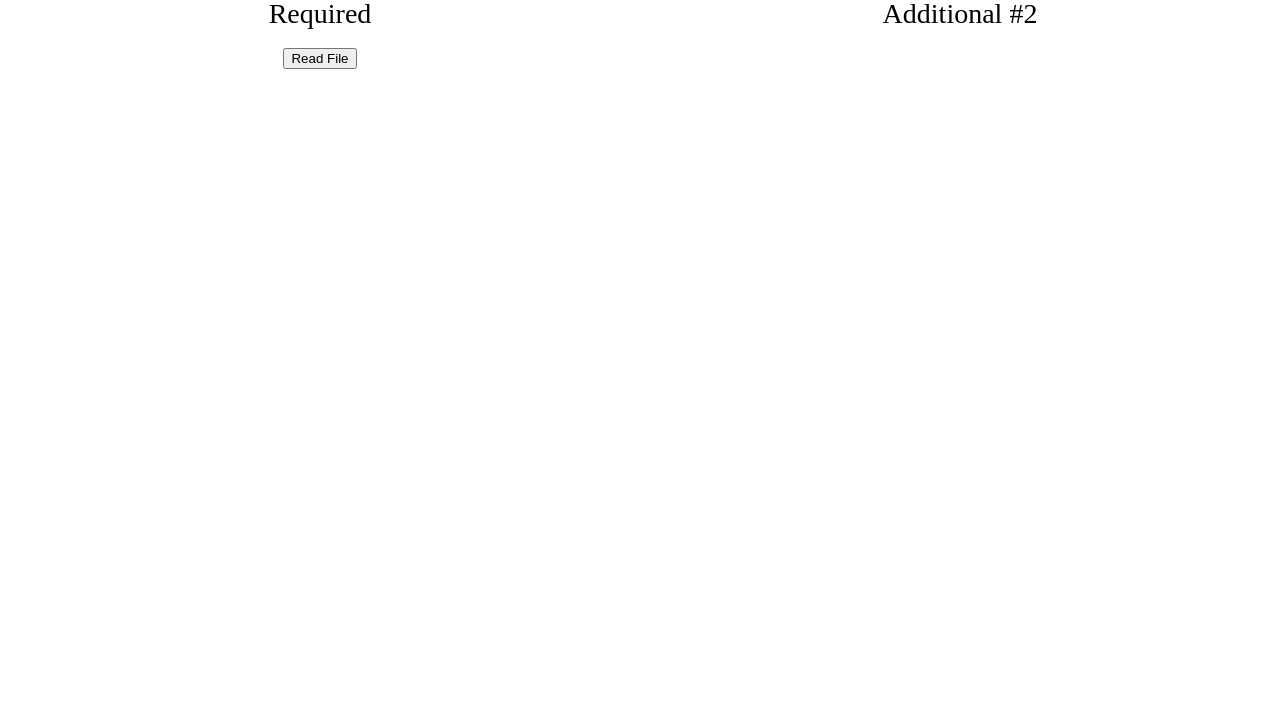
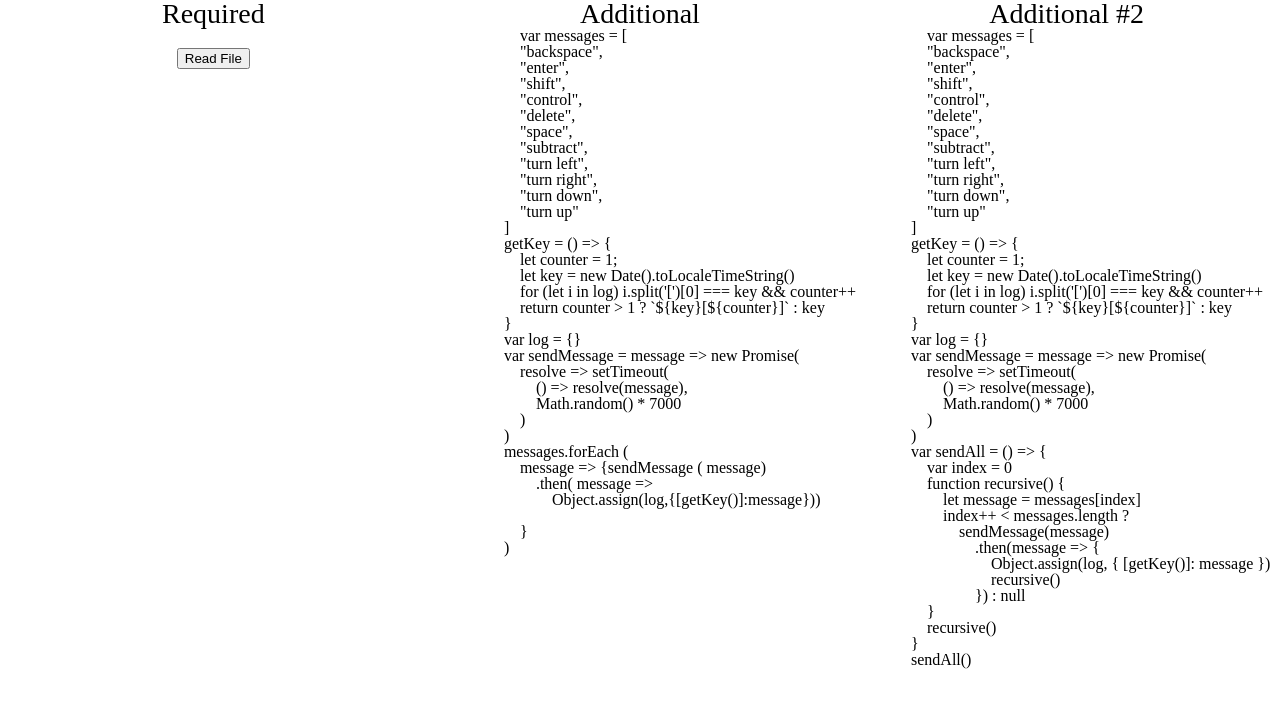
Before and after one commit to udot-a/HW11_UDOT, a plain HTML site: page index.html in a window 1280 px wide. Drawn offline with Linux system fonts and the light colour scheme.

Commit message:
last ver

```diff
--- a/hw11.js
+++ b/hw11.js
@@ -1,38 +1,4 @@
 // ************************* REQUIRED ******************************
-const obj = {
-   pictures: [
-        {
-            id: 1,
-            title: "Голлум",
-            src: "https://avatarko.ru/img/kartinka/1/Gollum_Middle-earth.jpg"
-        },
-        {
-            id: 2,
-            title: "Фродо",
-            src: "https://v1.popcornnews.ru/k2/news/970/upload/HBebQ3.jpg"
-        },
-        {
-            id: 3,
-            title: "Арагорн",
-            src: "https://upload.wikimedia.org/wikipedia/ru/thumb/8/87/Ringstrilogyposter.jpg/274px-Ringstrilogyposter.jpg"
-        },
-        {
-            id: 4,
-            title: "Гендольф",
-            src: "https://cs9.pikabu.ru/post_img/2018/02/25/9/1519570465127811508.jpg"
-        },
-        {
-            id: 5,
-            title: "Хоббит",
-            src: "https://u.kanobu.ru/editor/images/66/28ed1902-8d07-4ad2-a4c7-4309b0fd3068.jpg"
-        },
-        {
-            id: 6,
-            title: "Леголас",
-            src: "https://gordonua.com/img/article/1907/96_tn.jpg"
-        }
-    ]
-}
 function printImg(data) {
     elements = []
     Object.values(JSON.parse(data))[0].forEach((item, index) => {
@@ -52,71 +18,60 @@ readFile.onclick = (event) => {
 
     request.onload = function (event) {
         this.status === 200 ?
-            printImg(this.response) : result = null
+            printImg(this.response) : console.warn('Something wrong with loading file!')
     }
     request.send()
 }
 
 // ******************* ADDITIONAL #2 *******************************************
+// var messages = [
+//     "backspace",
+//     "enter",
+//     "shift",
+//     "control",
+//     "delete",
+//     "space",
+//     "subtract",
+//     "turn left",
+//     "turn right",
+//     "turn down",
+//     "turn up"
+// ]
+// getKey = () => {
+//     let counter = 1;
+//     let key = new Date().toLocaleTimeString()
+//     for (let i in log) i.split('[')[0] === key && counter++
+//     return counter > 1 ? `${key}[${counter}]` : key
+// }
+// var log = {}
+// var sendMessage = message => new Promise(
+//     resolve => setTimeout(
+//         () => resolve(message),
+//         Math.random() * 7000
+//     )
+// )
+// messages.forEach (
+//     message => {sendMessage ( message)
+//         .then( message =>
+//             Object.assign(log,{[getKey()]:message}))
 
-// function User(name, email, photoURL) {
+//     }
+// )
+// var sendAll = () => {
+//     var index = 0
+//     function recursive() {
+//         // debugger
+//         let message = messages[index]
+//         index++ < messages.length ?
+//             sendMessage(message)
+//                 .then(message => {
+//                     Object.assign(log, { [getKey()]: message })
+//                     recursive()
+//                 }) : null
 
-//     name ? this.name = name : this.name = 'Ivan McGregor'
-//     email ? this.email = email : this.email = 'sobaka@sobaka.dog'
-//     photoURL ? this.photoURL = photoURL : this.photoURL = User.getAvatar()
+
+//     }
+//     recursive()
 // }
 
-// User.prototype.messageBox = (function () {
-//     var output = additonalTwo.appendChild(document.createElement('div'))
-//     output.img = output.appendChild(document.createElement('img'))
-//     output.img.style.width="50px"
-//     output.userName = output.appendChild(document.createElement('p'))
-//     output.textMessage = output.appendChild(document.createElement('textarea'))
-//     output.textMessage.oninput = (event) => {
-//         output.img.src = User.admin.photoURL
-//         output.userName.innerText = User.admin.name;
-//     }
-//     return output
-// })()
-// User.avatars = [
-//     "https://whatsism.com/uploads/posts/2018-07/1530544023_n6fgwzftnvg.jpg",
-//     "https://klike.net/uploads/posts/2019-03/1551511862_28.jpg",
-//     "https://www.meme-arsenal.com/memes/7bdea6754f999b50e9577596f09197fb.jpg",
-//     "http://icons.iconarchive.com/icons/hopstarter/face-avatars/256/Male-Face-L3-icon.png",
-//     "https://findicons.com/files/icons/1072/face_avatars/300/i05.png",
-//     "http://www.iconarchive.com/download/i51043/hopstarter/halloween-avatars/Gomez.ico",
-//     "http://icons.iconarchive.com/icons/hopstarter/halloween-avatars/256/Zombie-2-icon.png",
-//     "https://vignette.wikia.nocookie.net/yogscast/images/8/8a/Avatar_Turps_2015.jpg"
-// ]
-// User.admin = {
-//     photoURL: "https://i.pinimg.com/originals/3d/47/4f/3d474f82ff71595e8081f9a120892ae8.gif",
-//     name: "admin"
-// }
-// User.getAvatar = function () {
-//     return this.avatars.shift()
-// }
-
-// User.prototype.write = function (message) {
-//     this.messageBox.textMessage.value = message;
-//     this.messageBox.img.src = this.photoURL;
-//     this.messageBox.userName.innerText = this.name;
-// }
-
-// var users = [
-//     new User("Иван"),
-//     new User('Alex', "alex@gmail.com"),
-//     new User('Bob', "bob777@gmail.com"),
-//     new User('Dima', "dima888@gmail.com"),
-//     new User('Fima', "fima999@gmail.com")
-// ]
-
-// var k = 1
-// users.forEach(
-//     function (user) {
-//         setTimeout(
-//             function () {
-//                 user.write(`Hello, I'm ${user.name}`)
-//             }, 3000 * k++
-//         )
-//     }
-// )
+// sendAll()
--- a/index.html
+++ b/index.html
@@ -18,8 +18,91 @@
         </div>
     </div>
     <div class="block-scheme">
+            <h1>Additional</h1>
+            <div id="additonalOne">
+                <pre>
+                        var messages = [
+                        "backspace",
+                        "enter",
+                        "shift",
+                        "control",
+                        "delete",
+                        "space",
+                        "subtract",
+                        "turn left",
+                        "turn right",
+                        "turn down",
+                        "turn up"
+                    ]
+                    getKey = () => {
+                        let counter = 1;
+                        let key = new Date().toLocaleTimeString()
+                        for (let i in log) i.split('[')[0] === key && counter++
+                        return counter > 1 ? `${key}[${counter}]` : key
+                    }
+                    var log = {}
+                    var sendMessage = message => new Promise(
+                        resolve => setTimeout(
+                            () => resolve(message),
+                            Math.random() * 7000
+                        )
+                    )
+                    messages.forEach (
+                        message => {sendMessage ( message)
+                            .then( message =>
+                                Object.assign(log,{[getKey()]:message}))
+
+                        }
+                    )
+                </pre>
+            </div>
+        </div>
+
+    <div class="block-scheme">
         <h1 class='black'>Additional #2</h1>
         <div id="additonalTwo">
+            <pre>
+                var messages = [
+                "backspace",
+                "enter",
+                "shift",
+                "control",
+                "delete",
+                "space",
+                "subtract",
+                "turn left",
+                "turn right",
+                "turn down",
+                "turn up"
+            ]
+            getKey = () => {
+                let counter = 1;
+                let key = new Date().toLocaleTimeString()
+                for (let i in log) i.split('[')[0] === key && counter++
+                return counter > 1 ? `${key}[${counter}]` : key
+            }
+            var log = {}
+            var sendMessage = message => new Promise(
+                resolve => setTimeout(
+                    () => resolve(message),
+                    Math.random() * 7000
+                )
+            )
+            var sendAll = () => {
+                var index = 0
+                function recursive() {
+                    let message = messages[index]
+                    index++ < messages.length ?
+                        sendMessage(message)
+                            .then(message => {
+                                Object.assign(log, { [getKey()]: message })
+                                recursive()
+                            }) : null
+                }
+                recursive()
+            }
+            sendAll()
+        </pre>
         </div>
     </div>
 
```
